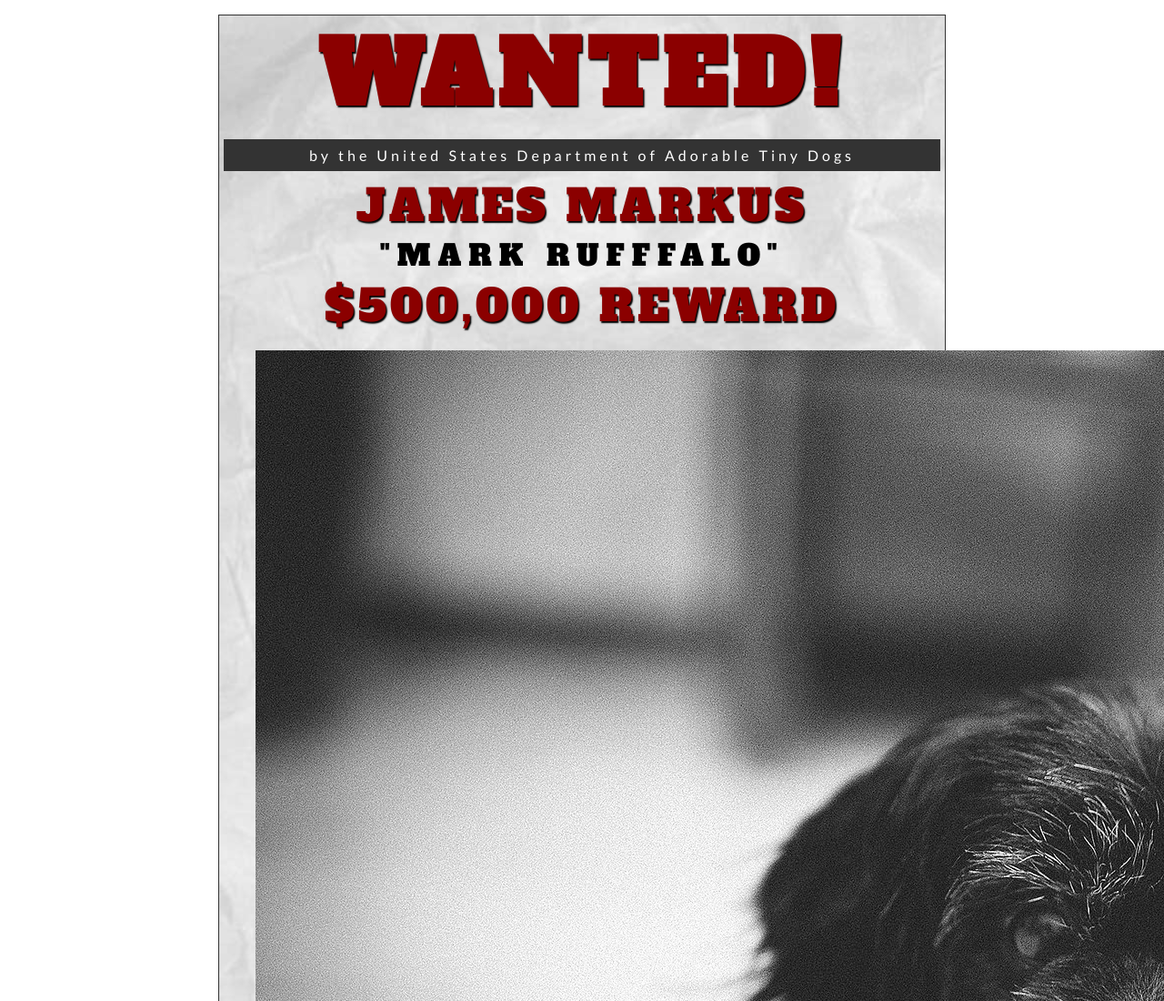
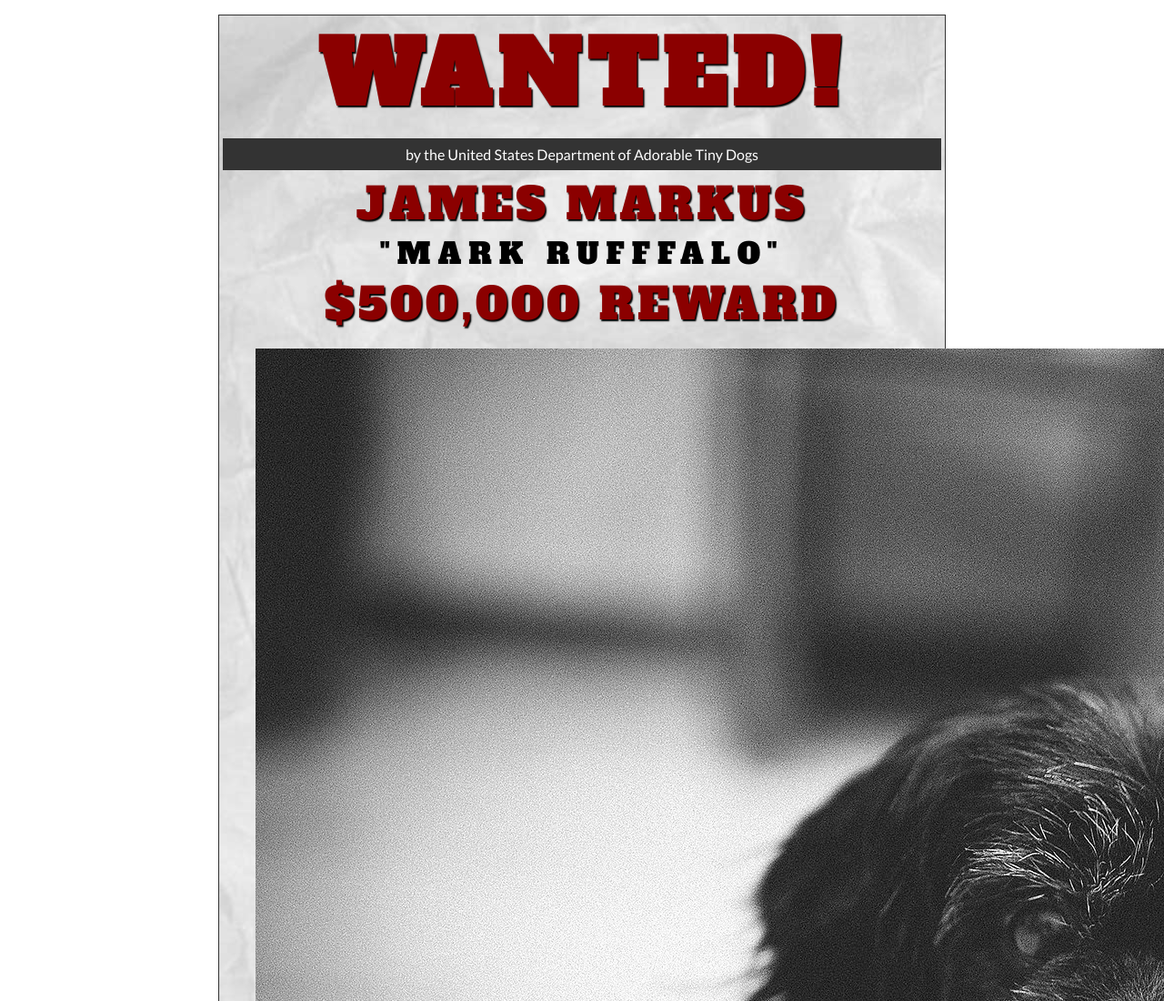
Before and after one commit to Zellitan/Zellitan.github.io, a plain HTML site: page wanted-poster/index.html in a window 1280 px wide. Shown: the top 1100 px of the page at 91% size. Drawn offline with Linux system fonts and the light colour scheme.

Commit message:
Update style.css

```diff
--- a/wanted-poster/css/style.css
+++ b/wanted-poster/css/style.css
@@ -99,14 +99,10 @@ h4{
     padding-bottom: 1.125rem;
 }
 h5{
-    font-family: ;
     font-size: 1rem;
-    margin: .3rem;
-    letter-spacing: .25rem;
+    margin: .25rem;
     background-color: #333;
     color: #fff;
-
-
     text-align: center;
     font-weight: normal;
     padding-top: .5rem;
```
